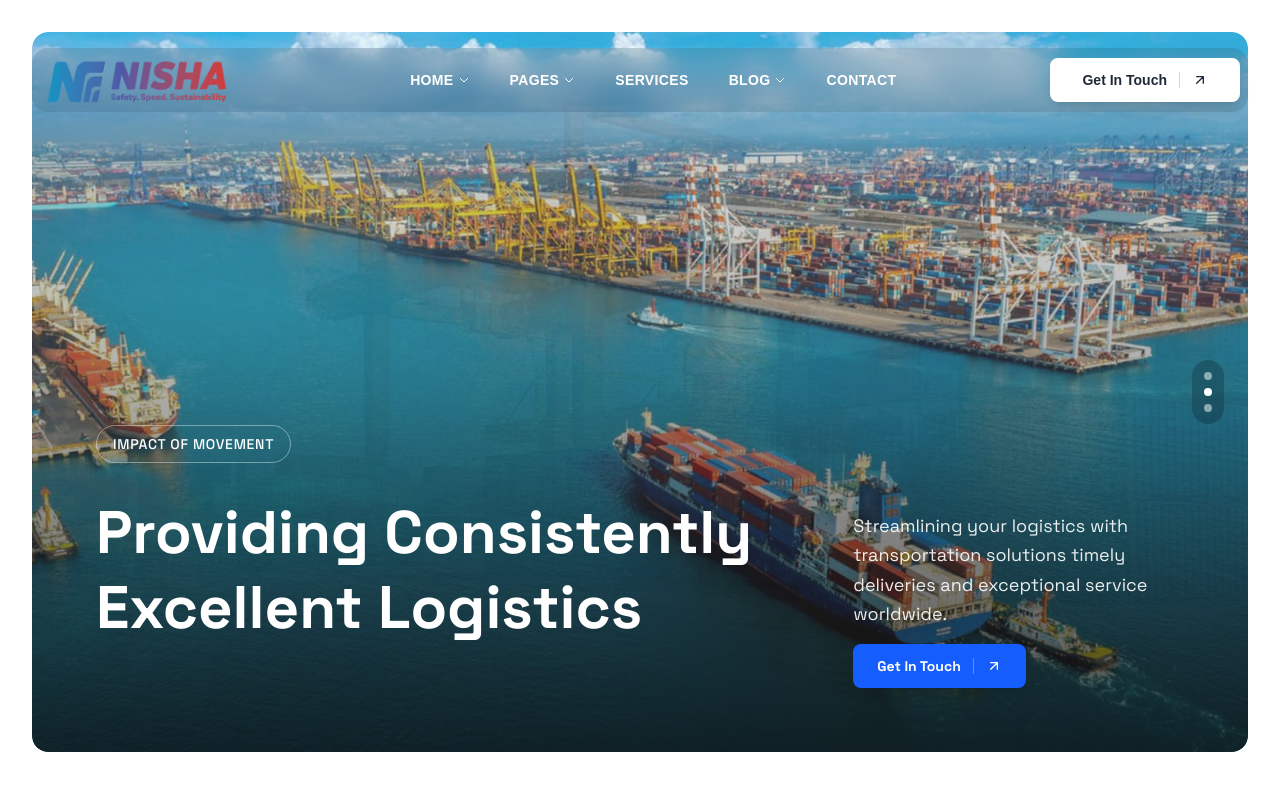
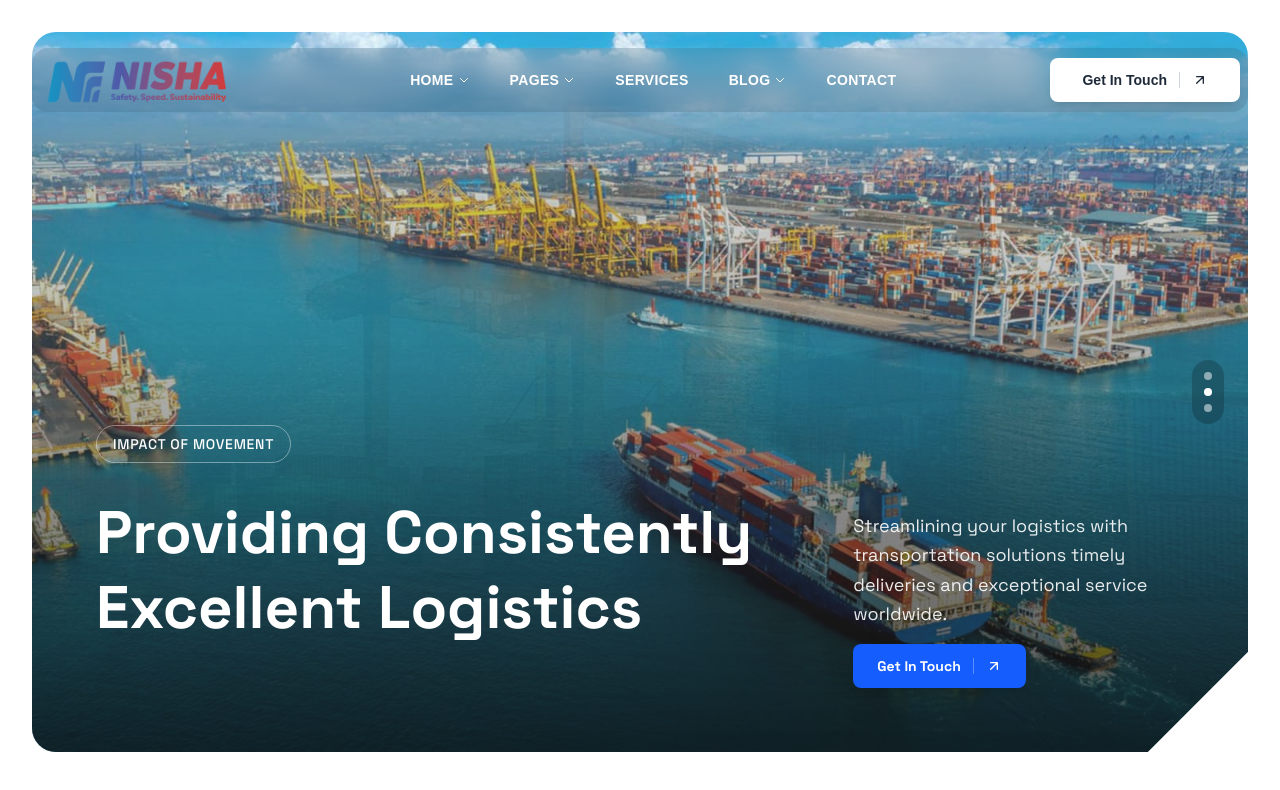
Before and after one commit to AneeVerse/nisha-roadways, a Next.js app: page / in a window 1280 px wide. Shown: the top 790 px of the page. Built offline with nearby package versions, Linux system fonts and the light colour scheme.

Commit message:
Refactor Hero component styles to enhance visual design with updated rounded corners and consistent clip paths for background elements.

```diff
--- a/src/components/Hero.tsx
+++ b/src/components/Hero.tsx
@@ -43,28 +43,29 @@ const Hero = () => {
 
   return (
     <section className="relative min-h-screen bg-white p-4 md:p-6 lg:p-8">
-      <div className="relative h-[75vh] lg:h-[90vh] overflow-hidden rounded-2xl">
+      <div className="relative h-[75vh] lg:h-[90vh] overflow-hidden rounded-3xl" style={{clipPath: 'polygon(0 0, 100% 0, 100% calc(100% - 100px), calc(100% - 100px) 100%, 0 100%)'}}>
         {/* Background Images with Overlay */}
-        <div className="absolute inset-0">
+        <div className="absolute inset-0" style={{clipPath: 'polygon(0 0, 100% 0, 100% calc(100% - 100px), calc(100% - 100px) 100%, 0 100%)'}}>
           {backgroundImages.map((image, index) => (
             <div
               key={image}
               className={`absolute inset-0 transition-opacity duration-1000 ${
                 index === currentImageIndex ? 'opacity-100' : 'opacity-0'
               }`}
+              style={{clipPath: 'polygon(0 0, 100% 0, 100% calc(100% - 100px), calc(100% - 100px) 100%, 0 100%)'}}
             >
               <Image
                 src={image}
                 alt={`Hero background ${index + 1}`}
                 fill
-                className="object-cover rounded-2xl"
+                className="object-cover"
                 priority={index === 0}
               />
             </div>
           ))}
 
           {/* Black Gradient Overlay - Dark bottom to transparent top */}
-          <div className="absolute inset-0 bg-gradient-to-t from-black/70 via-black/30 to-transparent rounded-2xl"></div>
+          <div className="absolute inset-0 bg-gradient-to-t from-black/70 via-black/30 to-transparent" style={{clipPath: 'polygon(0 0, 100% 0, 100% calc(100% - 100px), calc(100% - 100px) 100%, 0 100%)'}}></div>
         </div>
 
         {/* Content */}
```
